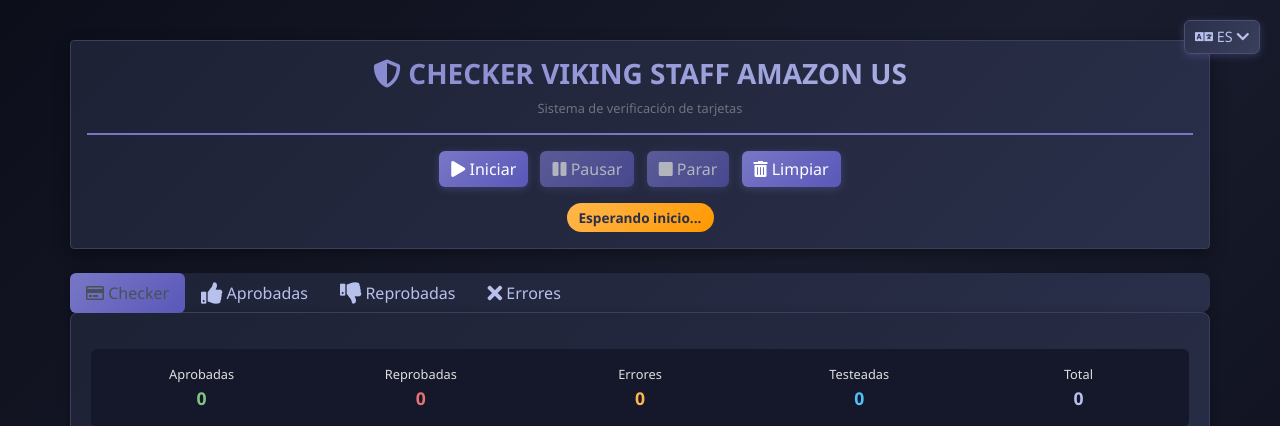
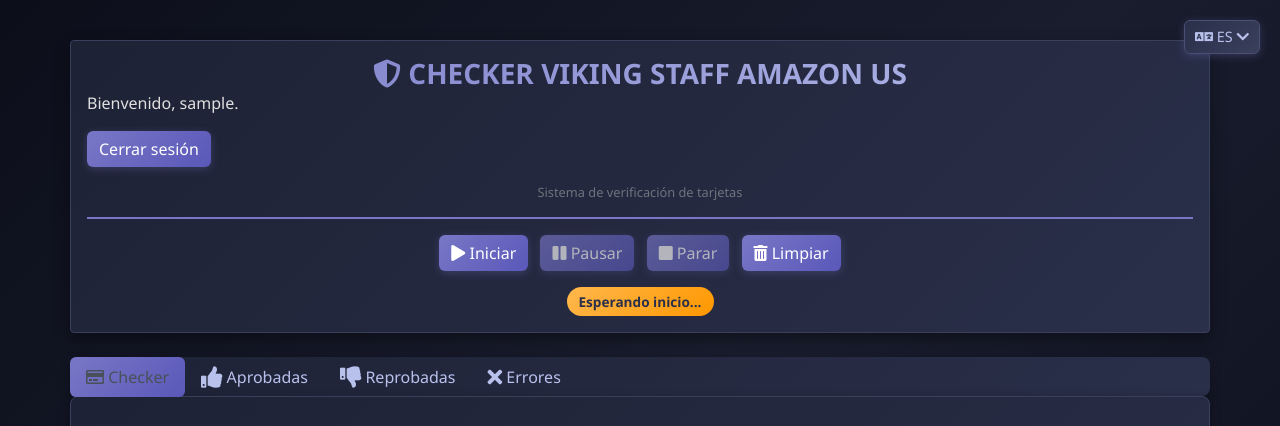
Before and after one commit to yayo98j/vikingstaff, a PHP site: page /chk.php in a window 1280 px wide. Shown: the top 426 px of the page. Run offline with PHP 8.4, Linux system fonts and the light colour scheme; the visitor is signed in with stand-in values (Sample User, id 1); data that the repository does not hold is empty; some libraries are stand-ins or nearby versions.

Commit message:
Update chk.php

```diff
--- a/chk.php
+++ b/chk.php
@@ -1,3 +1,7 @@
+<?php
+require __DIR__ . '/auth.php';
+require_login(); // 🚫 si no está logueado, redirige a index.php
+?>
 <!DOCTYPE php>
 <php lang="es">
 <head>
@@ -279,6 +283,8 @@
     <div class="container text-white rounded shadow p-3 my-4">
         <div class="header-container">
             <h3><i class="fas fa-shield-alt"></i> CHECKER VIKING STAFF AMAZON US</h3>
+            <p>Bienvenido, <?= htmlspecialchars($_SESSION['username']) ?>.</p>
+            <p><a class="btn btn-warning" href="logout.php">Cerrar sesión</a></p>
             <div class="text-center mt-2">
                 <small class="text-muted" data-i18n="system_description">Sistema de verificación de tarjetas</small>
             </div>
```
